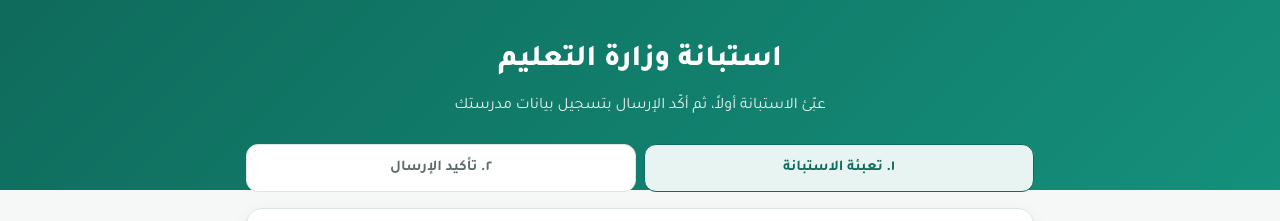
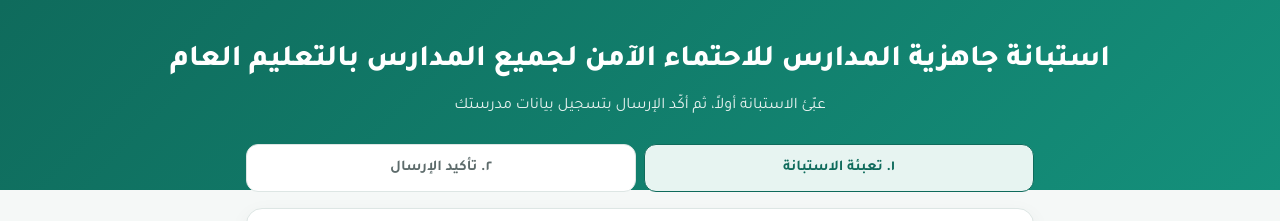
Before and after one commit to abuziadk/moeform, a plain HTML site: page index.html in a window 1280 px wide. Shown: the top 221 px of the page. Drawn offline with Linux system fonts and the light colour scheme.

Commit message:
Update index.html

```diff
--- a/index.html
+++ b/index.html
@@ -3,7 +3,7 @@
 <head>
 <meta charset="UTF-8">
 <meta name="viewport" content="width=device-width, initial-scale=1.0">
-<title> استبانة جاهزية المدارس للإحتماء الآمن لجميع المدارس بالتعليم العام </title>
+<title>استبانة جاهزية المدارس للاحتماء الآمن لجميع المدارس بالتعليم العام</title>
 <link rel="preconnect" href="https://fonts.googleapis.com">
 <link href="https://fonts.googleapis.com/css2?family=Tajawal:wght@400;500;700;800&display=swap" rel="stylesheet">
 <style>
@@ -54,7 +54,7 @@
 <body>
 
 <header>
-  <h1 id="pageTitle"> استبانة جاهزية المدارس للإحتماء الآمن لجميع المدارس بالتعليم العام</h1>
+  <h1 id="pageTitle">استبانة جاهزية المدارس للاحتماء الآمن لجميع المدارس بالتعليم العام</h1>
   <p>عبّئ الاستبانة أولاً، ثم أكّد الإرسال بتسجيل بيانات مدرستك</p>
 </header>
 
@@ -77,7 +77,7 @@
   <section class="card">
     <h2><span class="num">1</span> تعبئة استبانة الوزارة</h2>
     <p>عبّئ الاستبانة أدناه كاملة واضغط «إرسال» في نهايتها، ثم اضغط زر «أنهيت التعبئة».</p>
-    <iframe id="surveyFrame" title="استبانة جاهزية المدارس للإحتماء الآمن لجميع المدارس بالتعليم العام "></iframe>
+    <iframe id="surveyFrame" title="استبانة وزارة التعليم"></iframe>
     <div class="actions">
       <button class="btn btn-primary" id="iDone">✔ أنهيت التعبئة وأرسلت الاستبانة</button>
       <a class="btn btn-ghost" id="openSurvey" target="_blank" rel="noopener">لم تظهر الاستبانة؟ افتحها في نافذة جديدة ↗</a>
@@ -107,7 +107,7 @@
 <script>
 /* ======== الإعدادات: عدّل هذه القيم فقط ======== */
 const CONFIG = {
-  TITLE: "استبانة وزارة التعليم",
+  TITLE: "استبانة جاهزية المدارس للاحتماء الآمن لجميع المدارس بالتعليم العام",
   // رابط استبانة الوزارة
   SURVEY_URL: "https://customerexp.moe.gov.sa/s/P6crOxLztNJ4SLhp9Iqa",
   // رابط نموذج تأكيد الإرسال (Google Form)
@@ -124,7 +124,7 @@ const store = {
 };
 const KEY = "moe_survey_step_" + btoa(unescape(encodeURIComponent(CONFIG.SURVEY_URL))).slice(0,16);
 
-document.title = CONFIG.TITLE + " – تأكيد التعبئة";
+document.title = CONFIG.TITLE;
 $("pageTitle").textContent = CONFIG.TITLE;
 $("openSurvey").href = CONFIG.SURVEY_URL;
 $("surveyFrame").src = CONFIG.SURVEY_URL;
```
